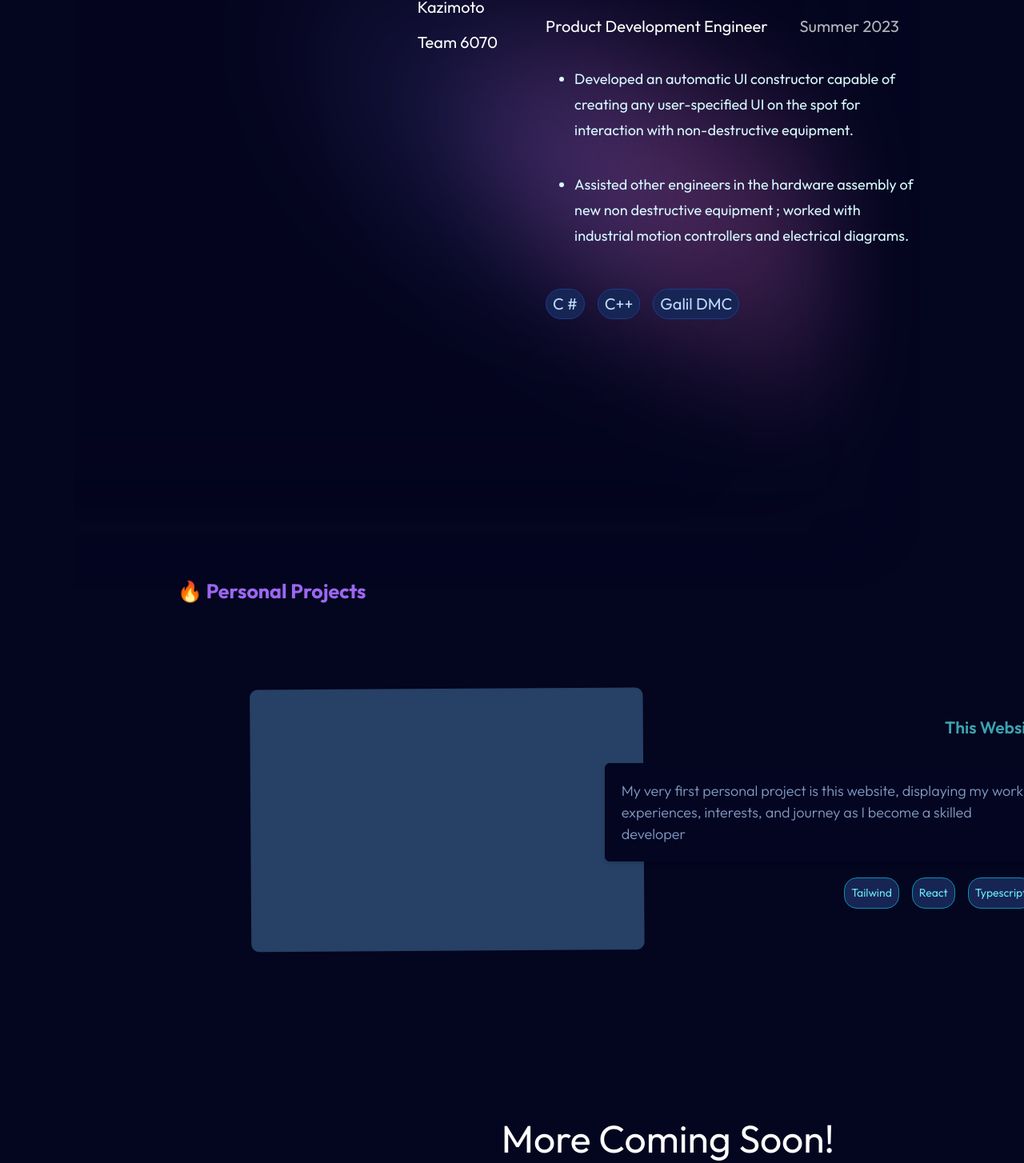
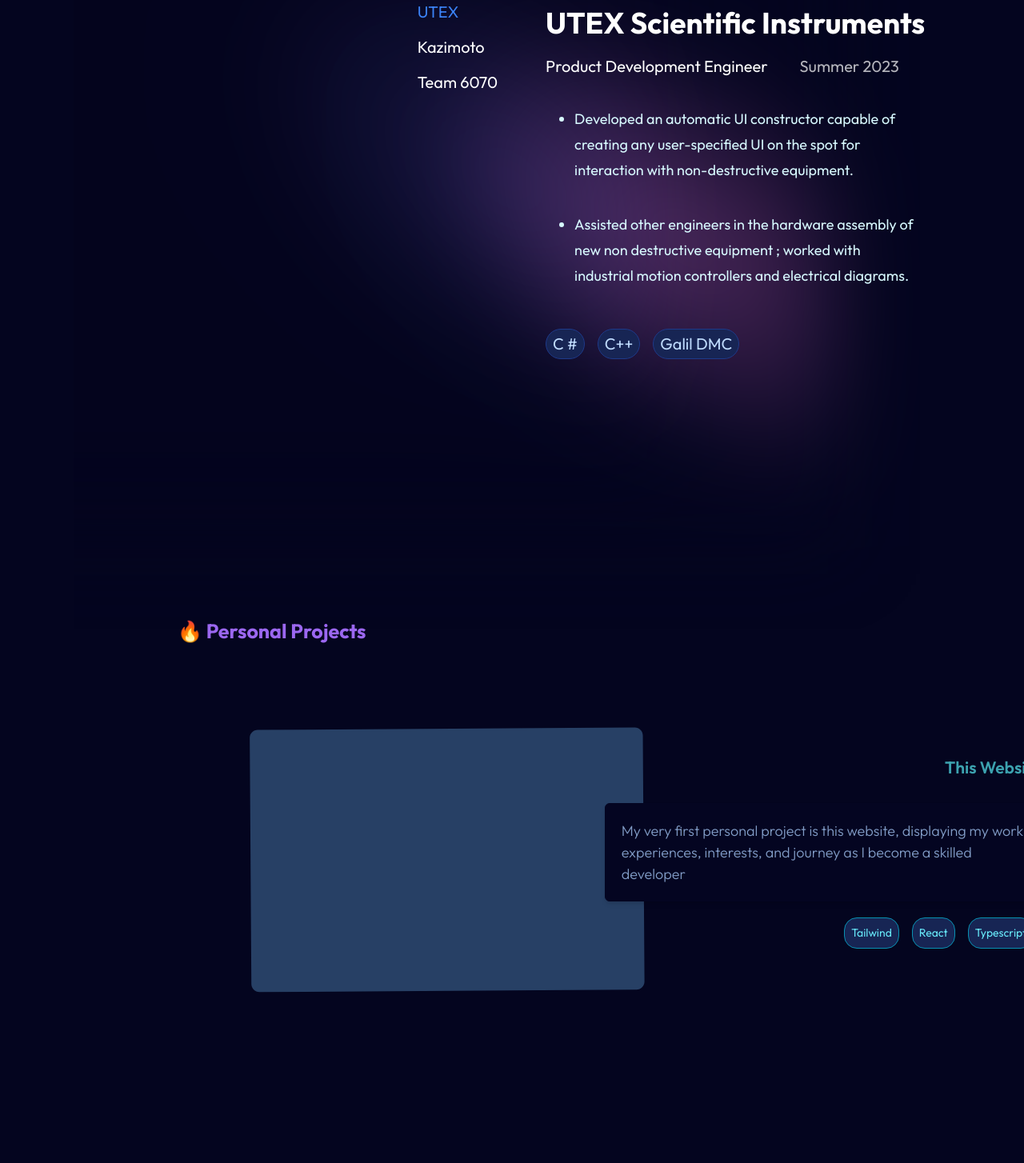
Before and after one commit to muhammad-awan0/portfolio, a React (Vite) app: page / in a window 1280 px wide. Shown: the part 2351-3805 px from the top of the page at 80% size. Built offline with nearby package versions, Linux system fonts and the light colour scheme.

Commit message:
Added animations, working on Contact form

```diff
--- a/src/App.tsx
+++ b/src/App.tsx
@@ -5,20 +5,28 @@
 import Experiences from './Experiences/Experiences.tsx';
 import Projects from './Projects/projects.tsx';
 import Contact from './Contact/Contact.tsx';
+import ScrollFadeIn from './Scroll.tsx';
+
 
 function App() {
-
   return (
     <div className="font-outfit font-normal bg-custom-blue">
-     <Navbar navItems={["about","experiences","projects","contact"]}/>
-     <Header name={"Muhammad Awan."} />
-     <About/>
-     <Experiences />
-     <Projects />
-     <Contact />
+      <Navbar navItems={["about","experiences","projects","contact"]} />
+      <Header name={"Muhammad Awan."} />
+      <ScrollFadeIn>
+        <About />
+      </ScrollFadeIn>
+      <ScrollFadeIn>
+        <Experiences />
+      </ScrollFadeIn>
+      <ScrollFadeIn>
+        <Projects />
+      </ScrollFadeIn>
+      <ScrollFadeIn>
+        <Contact />
+      </ScrollFadeIn>
     </div>
-
-  )
+  );
 }
 
 export default App;
--- a/src/Header/Header.tsx
+++ b/src/Header/Header.tsx
@@ -1,4 +1,3 @@
-import React from 'react';
 import leftPurpleSVG from "./left-purple-blur.svg";
 import rightWhiteSVG from "./right-white-blur.svg";
 import middleCircleSVG from "./middle-circle-blur.svg";
--- /dev/null
+++ b/src/Scroll.tsx
@@ -0,0 +1,45 @@
+import { useEffect, useState, useRef } from "react";
+import { motion, useAnimation } from "framer-motion";
+
+interface ScrollFadeInProps {
+  children: React.ReactNode;
+}
+
+const ScrollFadeIn = ({ children }:ScrollFadeInProps) => {
+  const controls = useAnimation();
+  const [elementTop, setElementTop] = useState(0);
+  const [hasFadedIn, setHasFadedIn] = useState(false);
+  const elementRef = useRef<HTMLDivElement | null>(null);
+
+  useEffect(() => {
+    const onScroll = () => {
+      if (elementRef.current && !hasFadedIn) {
+        const scrollPosition = window.scrollY + window.innerHeight;
+        if (scrollPosition > elementTop) {
+          controls.start({ opacity: 1 });
+          setHasFadedIn(true);
+        }
+      }
+    };
+
+    if (elementRef.current) {
+      setElementTop(elementRef.current.getBoundingClientRect().top + window.scrollY);
+    }
+
+    window.addEventListener("scroll", onScroll);
+    return () => window.removeEventListener("scroll", onScroll);
+  }, [controls, elementTop, hasFadedIn]);
+
+  return (
+    <motion.div
+      ref={elementRef}
+      initial={{ opacity: 0, y: 50}}
+      animate={controls}
+      transition={{ duration: 1 }}
+    >
+      {children}
+    </motion.div>
+  );
+};
+
+export default ScrollFadeIn;
```
Also changed, not shown: package.json (+11 -1 lines), src/index.css (line endings or trailing spaces), 1 other file (tests, documents, lock files or other folders).
